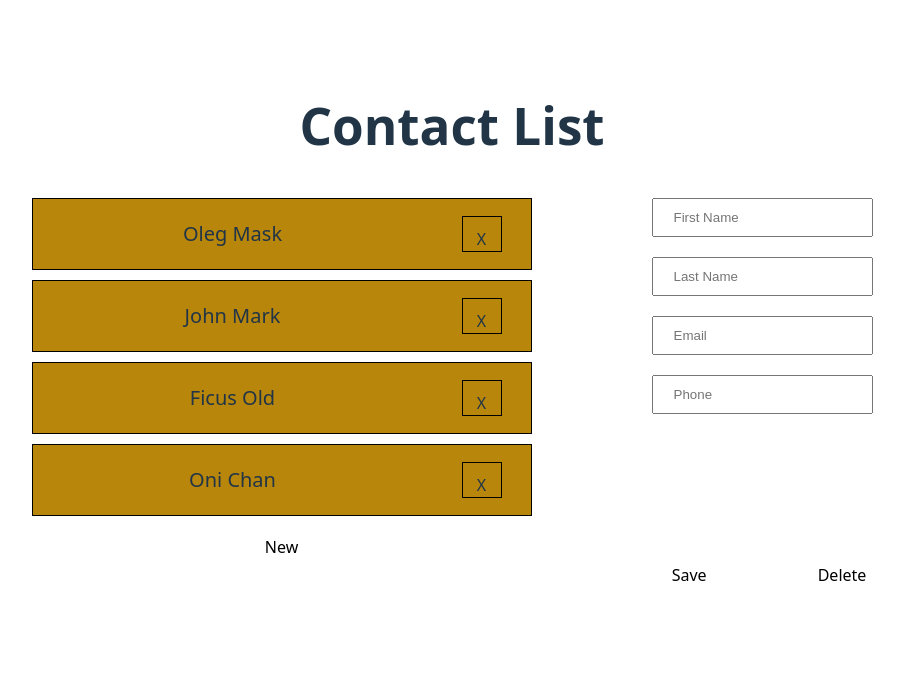
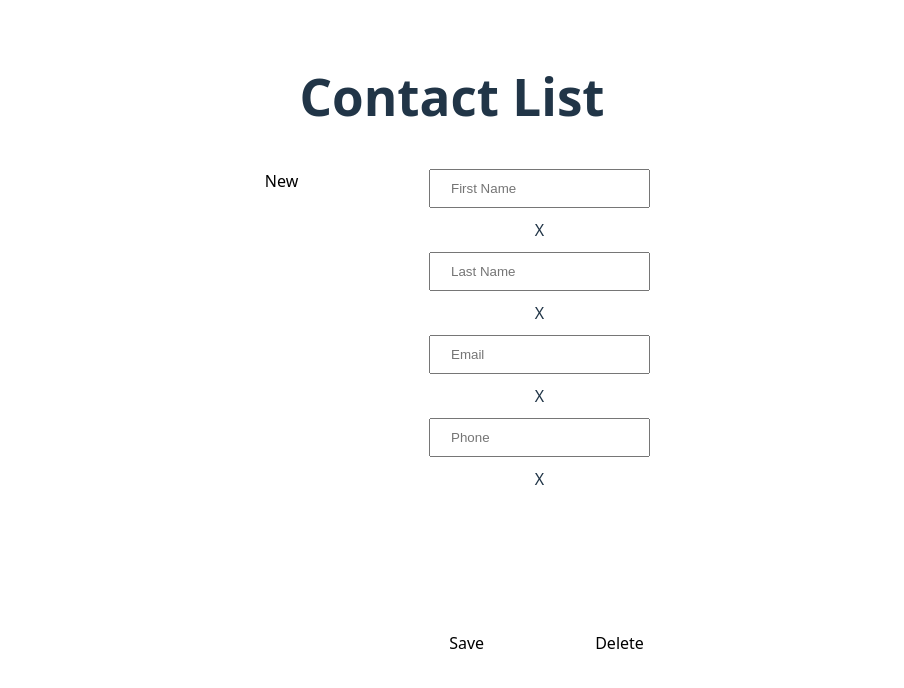
Before and after one commit to Oleg301-bit/Get-Contact, a React app in the folder contacts/: page / in a window 1280 px wide. Shown: the top 688 px of the page, without its empty margins (188-1092 px from the left). Built offline with nearby package versions, Linux system fonts and the light colour scheme; the HTML template or start-up script is replaced by a standard one.

Commit message:
Add save method

```diff
--- a/contacts/src/App.jsx
+++ b/contacts/src/App.jsx
@@ -2,6 +2,7 @@ import { Component } from 'react';
 import './App.css';
 import ContactForm from './components/ContactForm/ContactForm';
 import ContactList from './components/ContactList/ContactList';
+import { nanoid } from 'nanoid';
 
 export class App extends Component {
   state = {
@@ -40,13 +41,38 @@ export class App extends Component {
       },
     ],
   };
+  componentDidMount() {
+    const contacts = JSON.parse(localStorage.getItem('contacts'));
+    if (!contacts) {
+      this.setState({
+        contacts: [],
+      });
+    } else {
+      this.setState({
+        contacts: [...contacts],
+      });
+    }
+  }
+  addContact = (contact) => {
+    contact.id = nanoid();
+    this.setState((state) => {
+      const contacts = [...state.contacts, contact];
+      this.saveContacts(contacts);
+      return {
+        contacts,
+      };
+    });
+  };
+  saveContacts = (arrContacts) => {
+    localStorage.setItem('contacts', JSON.stringify(arrContacts));
+  };
   render() {
     return (
       <div className='set-border'>
         <h1>Contact List</h1>
         <div className='set-form'>
           <ContactList contacts={this.state.contacts} />
-          <ContactForm />
+          <ContactForm onSubmit={this.addContact} />
         </div>
       </div>
     );
--- a/contacts/src/components/ContactForm/ContactForm.jsx
+++ b/contacts/src/components/ContactForm/ContactForm.jsx
@@ -5,17 +5,28 @@ export class ContactForm extends Component {
   state = {
     fName: '',
     lName: '',
-    email:'',
-    phone:'',
+    email: '',
+    phone: '',
   };
   onInputChange = (event) => {
     this.setState({
       [event.target.name]: event.target.value,
     });
   };
+  onFormSubmit = (event) => {
+    event.preventDefault();
+    this.props.onSubmit({
+      fName: this.state.fName,
+      lName: this.state.lName,
+    });
+    this.setState({
+      fName: '',
+      lName: '',
+    });
+  };
   render() {
     return (
-      <form className='watch-form'>
+      <form className='watch-form' onSubmit={this.onFormSubmit}>
         <input
           type='text'
           name='fName'
@@ -24,6 +35,7 @@ export class ContactForm extends Component {
           onChange={this.onInputChange}
           className='input'
         />
+        <span>X</span>
         <input
           type='text'
           name='lName'
@@ -32,6 +44,8 @@ export class ContactForm extends Component {
           onChange={this.onInputChange}
           className='input'
         />
+        <span>X</span>
+
         <input
           type='text'
           name='email'
@@ -40,6 +54,8 @@ export class ContactForm extends Component {
           onChange={this.onInputChange}
           className='input'
         />
+        <span>X</span>
+
         <input
           type='text'
           name='phone'
@@ -48,8 +64,12 @@ export class ContactForm extends Component {
           onChange={this.onInputChange}
           className='input'
         />
+        <span>X</span>
+
         <div className='button-container'>
-          <button className='set-button'>Save</button>
+          <button className='set-button' type='submit'>
+            Save
+          </button>
           <button className='set-button'>Delete</button>
         </div>
       </form>
```
